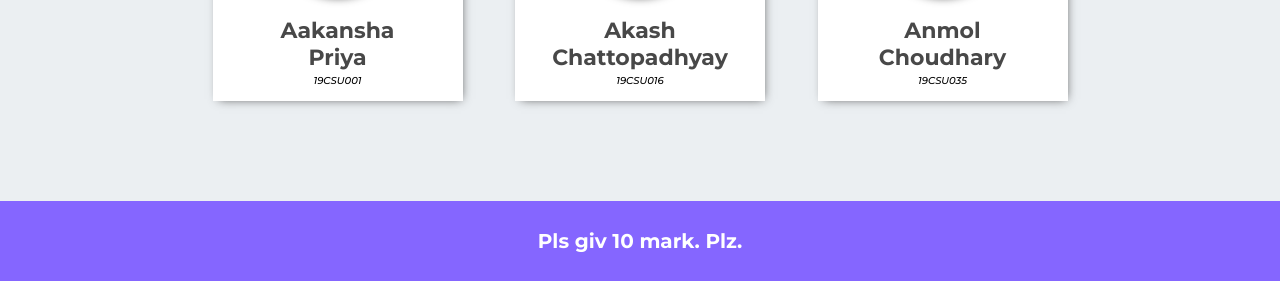
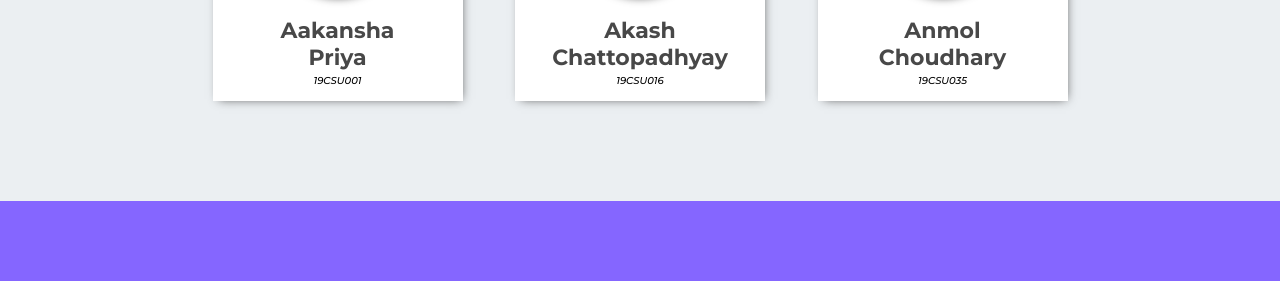
Before and after one commit to priyaaakansha/knapsack-visualizer, a plain HTML site: page knapsack-visualizer-main/index.html in a window 1280 px wide. Shown: the part 3196-3477 px from the top of the page. Drawn offline with Linux system fonts and the light colour scheme.

Commit message:
Update index.html

```diff
--- a/knapsack-visualizer-main/index.html
+++ b/knapsack-visualizer-main/index.html
@@ -359,7 +359,7 @@
         </div>
     </section>
     <footer>
-        <h1>Pls giv 10 mark. Plz.</h1>
+
     </footer>
 </body>
 </html>
```
